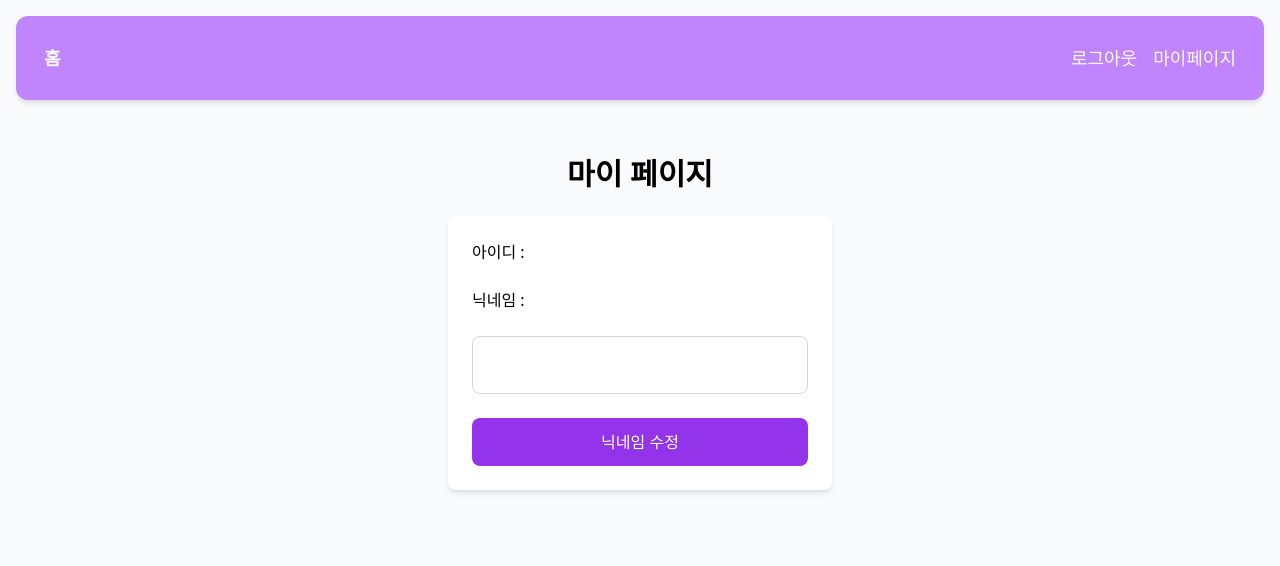
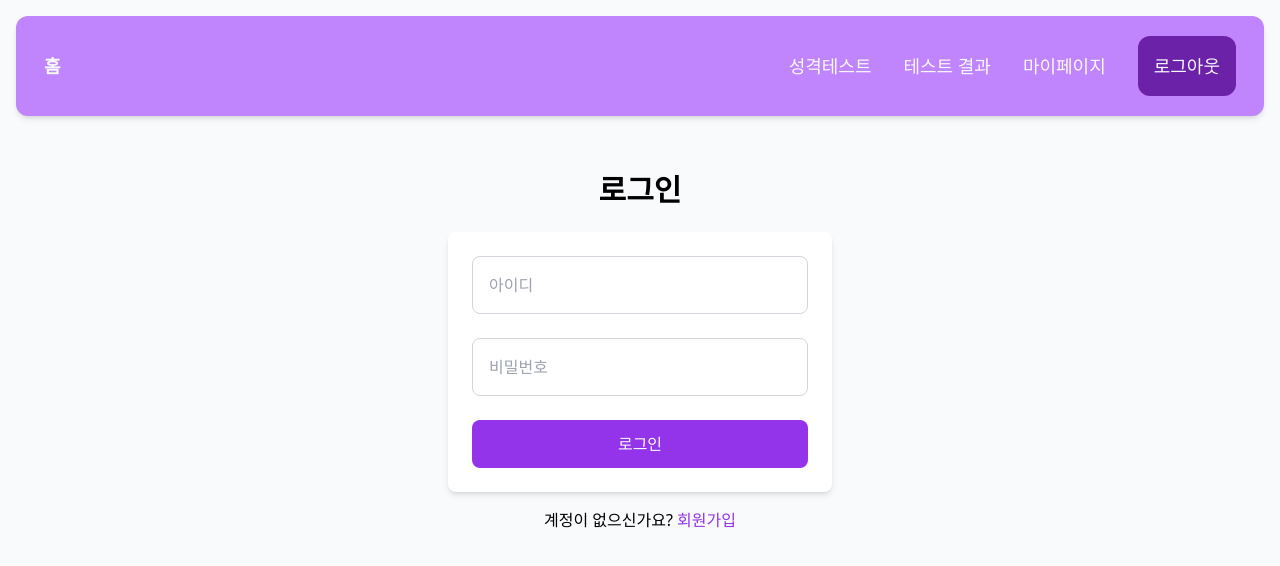
Before and after one commit to mangomaneya/NBC-React-Advanced-Project-MBTI_Test, a React (Vite) app: page /login in a window 1280 px wide. Before the commit this address led to /mypage. Shown: the top 566 px of the page. Built offline with nearby package versions, Linux system fonts and the light colour scheme; no server answers; sample sign-in values are in the browser's storage.

Commit message:
feat: 보호된 라우터 컴포넌트 추가 및 로그인 상태에 따른 라우팅 구현

```diff
--- a/src/components/Layout.jsx
+++ b/src/components/Layout.jsx
@@ -18,21 +18,30 @@ const Layout = () => {
   return (
     <div className="h-screen bg-slate-50 flex flex-col">
       <header className="bg-purple-400 p-7 shadow-md rounded-xl mx-4 my-4">
-        <nav className="container mx-auto flex justify-between items-center text-slate-50 text-lg ">
+        <nav className="container mx-auto flex justify-between items-center text-slate-50 text-lg h-11">
           <Link to="/">
             <h1 className="font-bold">홈</h1>
           </Link>
           {/* 로그인 여부에 따라서 ? 로그아웃 : 로그인 회원가입 */}
-          <div className="space-x-4">
+          <div className="space-x-8">
             {isAuthenticated ? (
               <>
-                <button onClick={handleLogout}>로그아웃</button>
+                <Link to="/test">성격테스트</Link>
+                <Link to="/result">테스트 결과</Link>
                 <Link to="/mypage">마이페이지</Link>
+                <button
+                  onClick={handleLogout}
+                  className="bg-purple-800 p-4 rounded-xl"
+                >
+                  로그아웃
+                </button>
               </>
             ) : (
               <>
-                <Link to="/login">로그인</Link>
                 <Link to="/signup">회원가입</Link>
+                <Link to="/login" className="bg-purple-800 p-4 rounded-xl">
+                  로그인
+                </Link>
               </>
             )}
           </div>
--- a/src/pages/Login.jsx
+++ b/src/pages/Login.jsx
@@ -26,7 +26,7 @@ const Login = () => {
       const { accessToken, success } = await authLogin(loginData);
       if (success) {
         login(accessToken); //컨텍스트에 토큰정보 전달 -> 토큰정보가 로컬스토리지에 저장됨/ 로그인 상태로 전환
-        alert('로그인에 성공했습니다. 마이페이지로 이동합니다.')
+        alert('로그인에 성공했습니다. 메인페이지로 이동합니다.')
         nav("/"); //? 왜 홈으로 돌렸는데 마이페이지로 이동하지?
       } else {
         alert("로그인에 실패했습니다. 다시 시도해주세요.");
--- /dev/null
+++ b/src/shared/ProtectedRouter.jsx
@@ -0,0 +1,14 @@
+import { useContext } from "react";
+import { AuthContext } from "../context/AuthContext";
+import { Navigate, Outlet } from "react-router-dom";
+
+const ProtectedRouter = () => {
+  const { isAuthenticated } = useContext(AuthContext);
+
+  if (isAuthenticated === null) {
+    return <div> Loading ...</div>;
+  }
+  return isAuthenticated ? <Outlet /> : <Navigate to="/login" replace />;
+};
+
+export default ProtectedRouter;
--- a/src/shared/Router.jsx
+++ b/src/shared/Router.jsx
@@ -1,38 +1,27 @@
-import { BrowserRouter, Navigate, Route, Routes } from "react-router-dom";
+import { BrowserRouter, Route, Routes } from "react-router-dom";
 import Home from "../pages/Home";
 import Signup from "../pages/Signup";
 import Login from "../pages/Login";
 import MyPage from "../pages/MyPage";
 import MbtiTest from "../pages/MbtiTest";
-import { useContext } from "react";
-import { AuthContext } from "../context/AuthContext";
 import Result from "../pages/Result";
 import Layout from "../components/Layout";
+import ProtectedRouter from "./ProtectedRouter";
 
-// PrivateRoute : 로그인이 필요한 페이지에 접근할 수 있도록 하는 컴포넌트
-// 로그인이 되어있지 않은 사용자는 login 페이지로 리다이렉트
-const PrivateRoute = ({ element: Element, ...rest }) => {
-  const { isAuthenticated } = useContext(AuthContext);
-  return isAuthenticated ? <Element {...rest} /> : <Navigate to="/login" />;
-};
-
-// PublicRoute : 로그인이 필요없는 페이지에 접근할 수 있도록 하는 컴포넌트
-// 로그인이 되어있는 사용자는 mypage로 리다이렉트
-const PublicRoute = ({ element: Element, ...rest }) => {
-  const { isAuthenticated } = useContext(AuthContext);
-  return !isAuthenticated ? <Element {...rest} /> : <Navigate to="/mypage" />;
-};
 const Router = () => {
   return (
     <BrowserRouter>
       <Routes>
         <Route element={<Layout />}>
           <Route path="/" element={<Home />} />
-          <Route path="/signup" element={<PublicRoute element={Signup}/>} />
-          <Route path="/login" element={<PublicRoute element={Login} />} />
-          <Route path="/mypage" element={<PrivateRoute element={MyPage} />} />
-          <Route path="/test" element={<PrivateRoute element={MbtiTest} />} />
-          <Route path="/result" element={<PrivateRoute element={Result} />} />
+          <Route path="/signup" element={<Signup />} />
+          <Route path="/login" element={<Login />} />
+          {/* 로그인해야지만 갈 수 있는 경로들 */}
+          <Route element={<ProtectedRouter />}>
+            <Route path="/mypage" element={<MyPage />} />
+            <Route path="/test" element={<MbtiTest />} />
+            <Route path="/result" element={<Result />} />
+          </Route>
         </Route>
       </Routes>
     </BrowserRouter>
```
